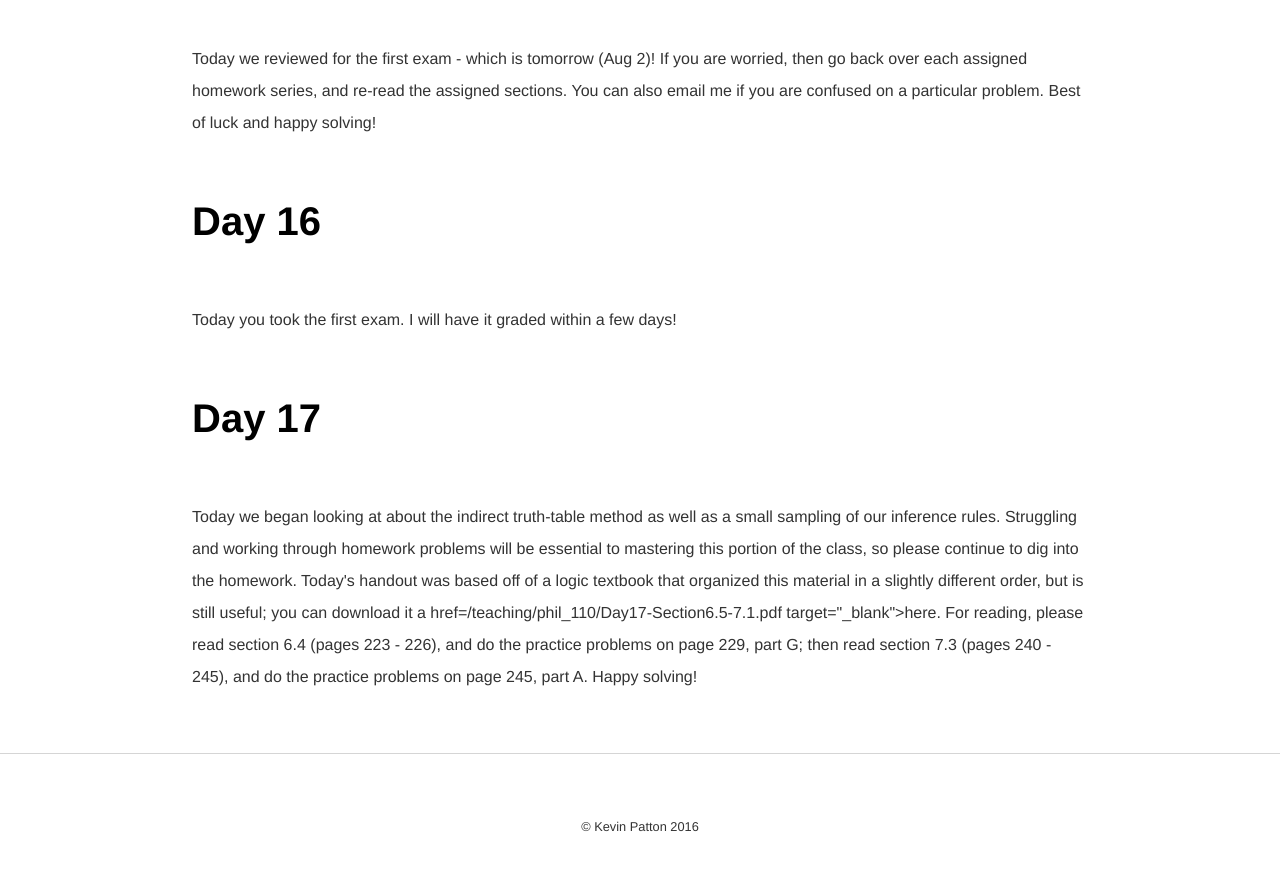
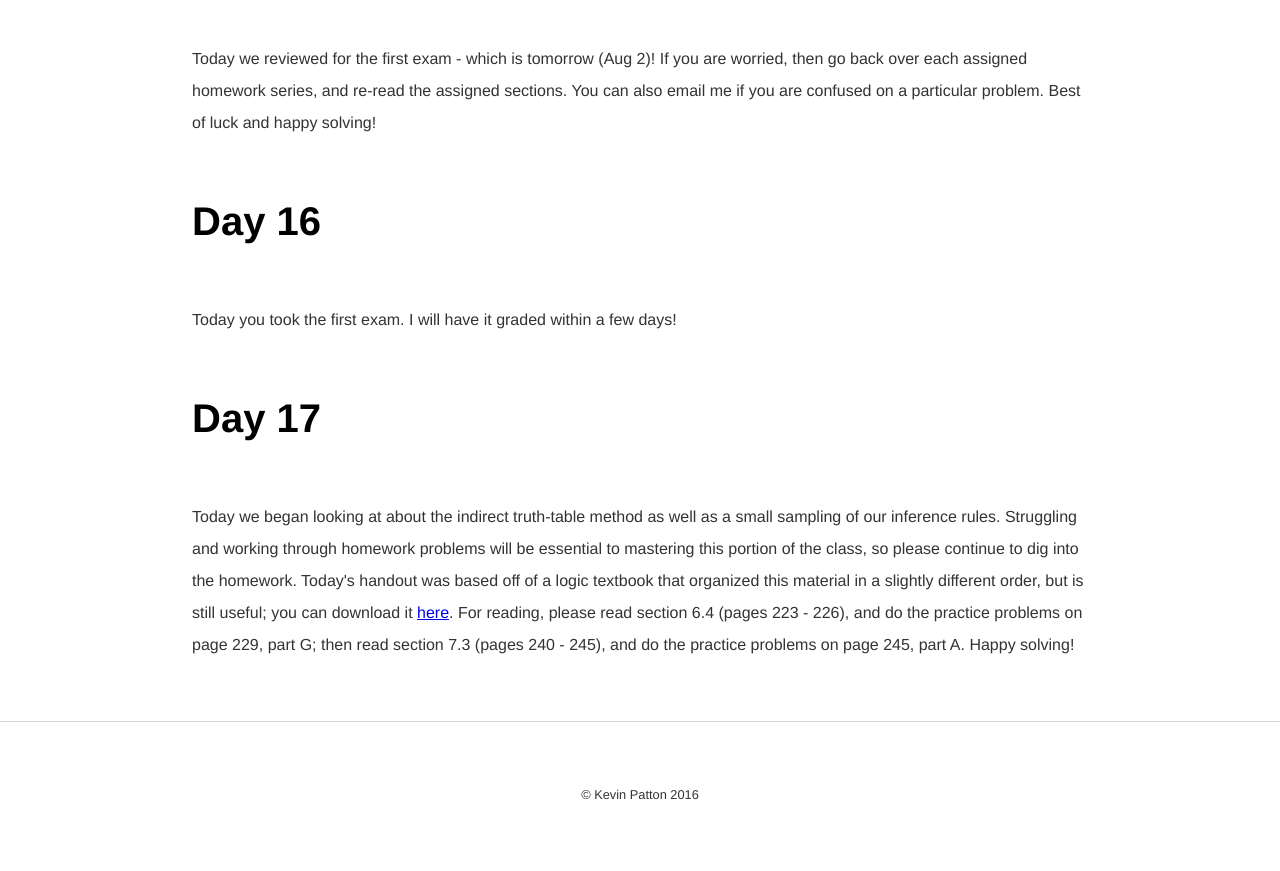
Before and after one commit to kevinjpatton/kevinjpatton.github.io, a Jekyll site: the page built from teaching/phil_110/index.html, in a window 1280 px wide and 900 px high, scrolled down 4079 px. Shown: the top 871 px of the window. Built offline with Jekyll 4.4.1, drawn with Linux system fonts in a browser that asks for light colours; Markdown is read by kramdown in place of the engine named in the settings.

Commit message:
Update index.html

```diff
--- a/teaching/phil_110/index.html
+++ b/teaching/phil_110/index.html
@@ -38,5 +38,5 @@ title: Philosophy 110 - Kevin Patton
 <h1>Day 16</h1>
 <p>Today you took the first exam.  I will have it graded within a few days!</p>
 <h1>Day 17</h1>
-<p>Today we began looking at about the indirect truth-table method as well as a small sampling of our inference rules.  Struggling and working through homework problems will be essential to mastering this portion of the class, so please continue to dig into the homework.  Today's handout was based off of a logic textbook that organized this material in a slightly different order, but is still useful; you can download it a href=/teaching/phil_110/Day17-Section6.5-7.1.pdf
+<p>Today we began looking at about the indirect truth-table method as well as a small sampling of our inference rules.  Struggling and working through homework problems will be essential to mastering this portion of the class, so please continue to dig into the homework.  Today's handout was based off of a logic textbook that organized this material in a slightly different order, but is still useful; you can download it <a href=/teaching/phil_110/Day17-Section6.5-7.1.pdf
  target="_blank">here</a>.  For reading, please read section 6.4 (pages 223 - 226), and do the practice problems on page 229, part G; then read section 7.3 (pages 240 - 245), and do the practice problems on page 245, part A.  Happy solving!</p>
```
